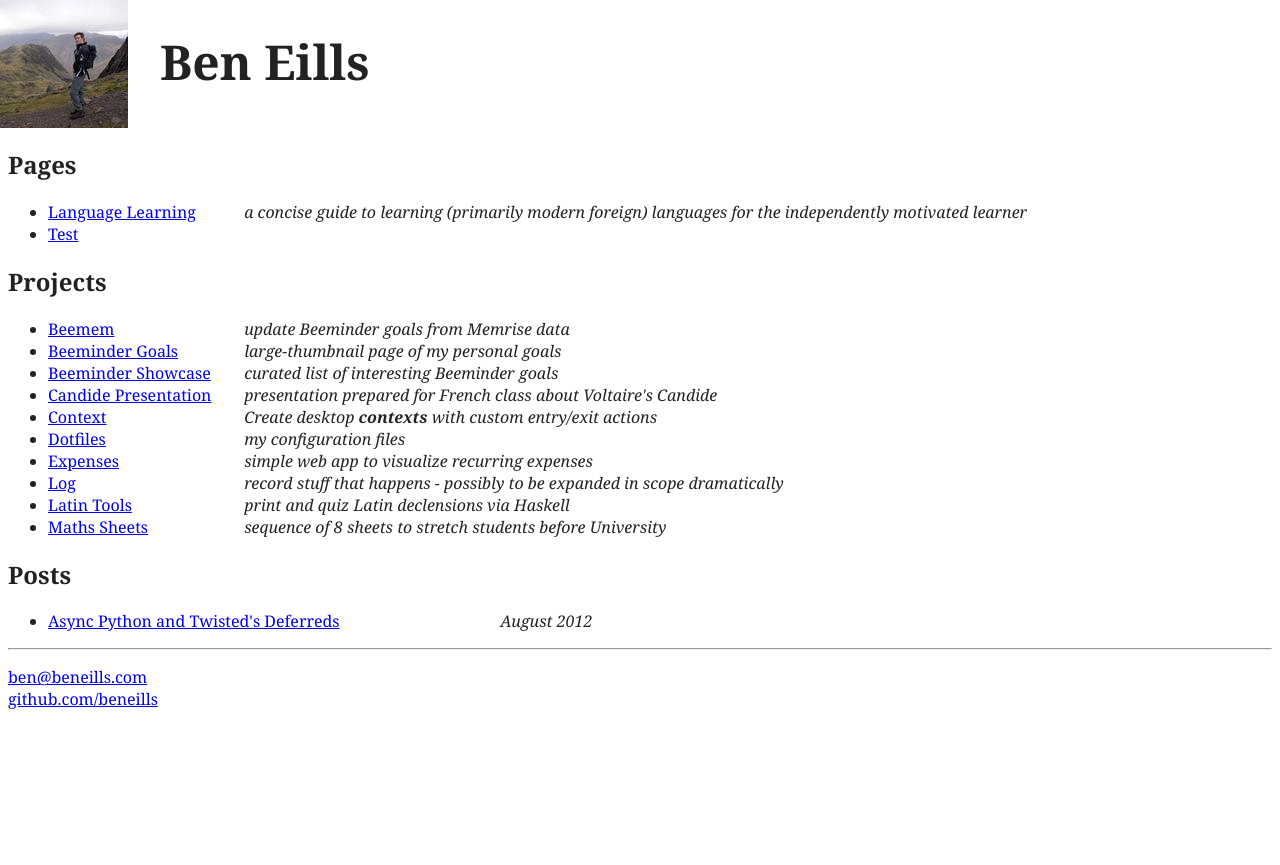
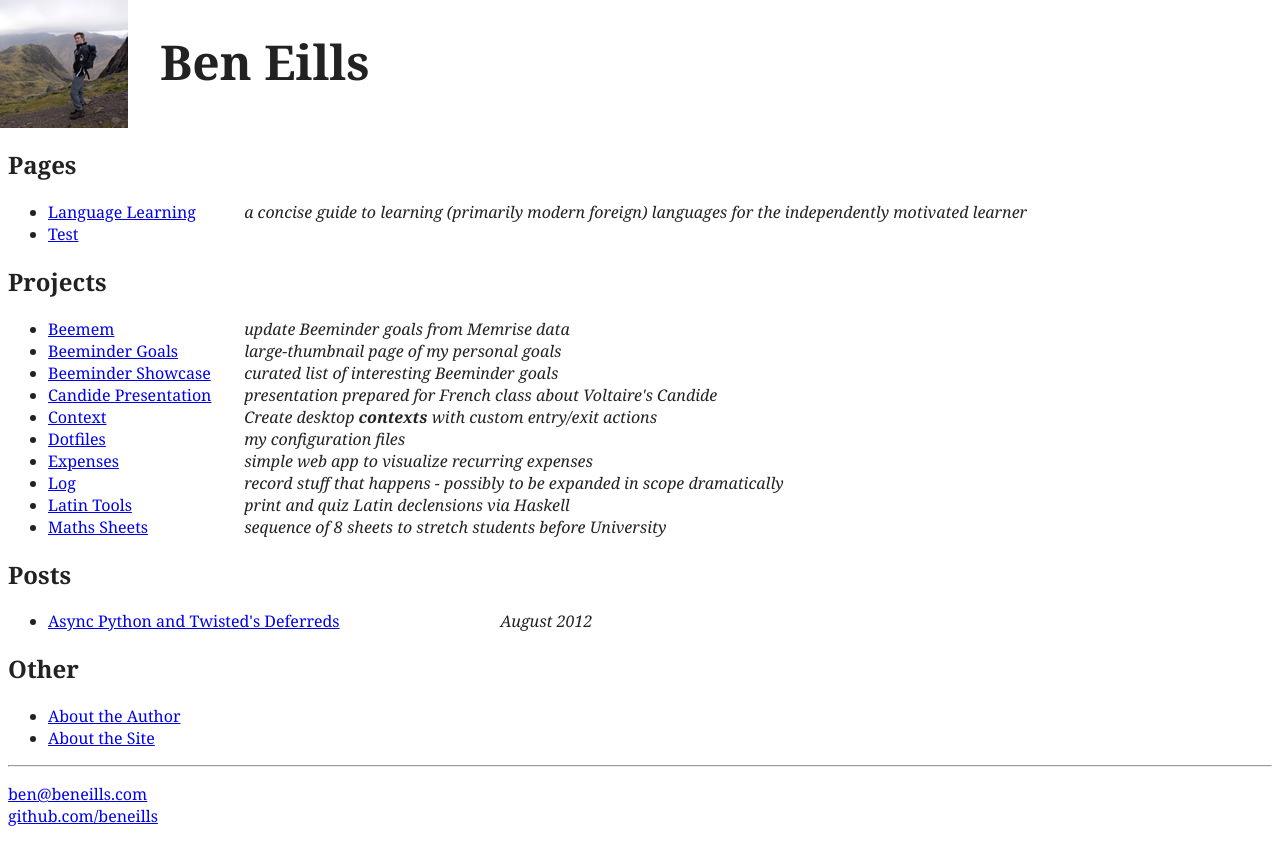
Before and after one commit to beneills/website, a Jekyll site: the page built from index.html, in a window 1280 px wide. Shown: the top 865 px of the page. Built offline with Jekyll 4.4.1, drawn with Linux system fonts in a browser that asks for light colours; nearby versions of some CDN libraries; Markdown is read by kramdown in place of the engine named in the settings.

Commit message:
+ about author, site

```diff
--- a/index.html
+++ b/index.html
@@ -14,7 +14,7 @@ title: Ben Eills
   </ul>
 
   <h2>Projects</h2>
-  <ul id="project-list"> <!-- TODO links -->
+  <ul> <!-- TODO links -->
     <li><span class="list-align"><a href="https://github.com/beneills/beemem">Beemem</a></span> <em>update Beeminder goals from Memrise data</em></li>
     <li><span class="list-align"><a href="http://beeminder.beneills.com/">Beeminder Goals</a></span> <em>large-thumbnail page of my personal goals</em></li>
     <li><span class="list-align"><a href="http://showcase.beneills.com/">Beeminder Showcase</a></span> <em>curated list of interesting Beeminder goals</em></li>
@@ -28,12 +28,26 @@ title: Ben Eills
   </ul>
 
   <h2>Posts</h2>
-  <ul id="post-list">
+  <ul>
     {% for post in site.posts %}
       <li>
 	<a href="{{ post.url }}" class="list-align-grand">{{ post.title }}</a>
 	<em>{{ post.date | date: "%B %Y" }}</em>
       </li>
     {% endfor %}
+      {% if site.posts == empty %}
+      <em>no posts yet</em>
+    {% endif %}
+  </ul>
+
+    <h2>Other</h2>
+  <ul>
+      <li>
+	<a href="/about/author.html" class="list-align-grand">About the Author</a>
+      </li>
+
+      <li>
+	<a href="/about/site.html" class="list-align-grand">About the Site</a>
+      </li>
   </ul>
 </div>
```
Also changed, not shown: about/author.md (added, +8 -0 lines), about/site.md (added, +8 -0 lines).
